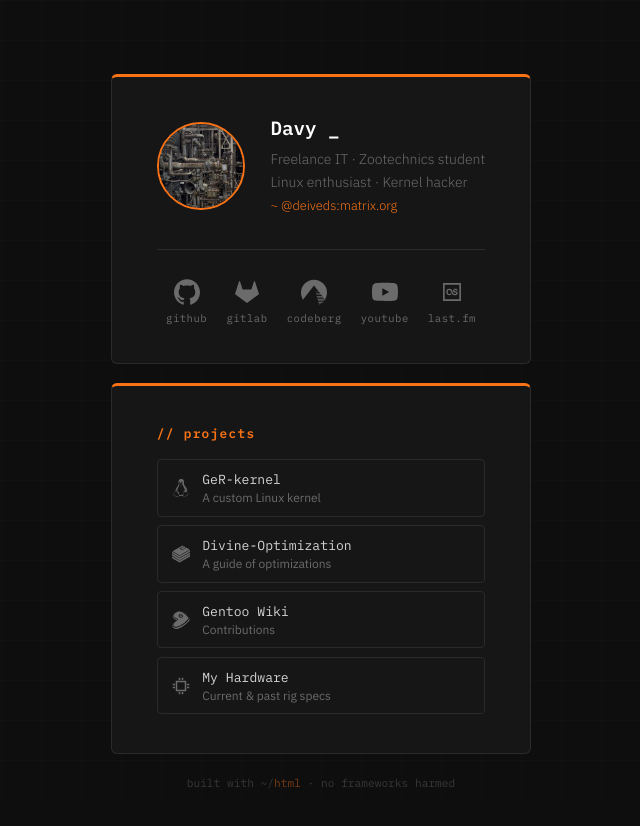
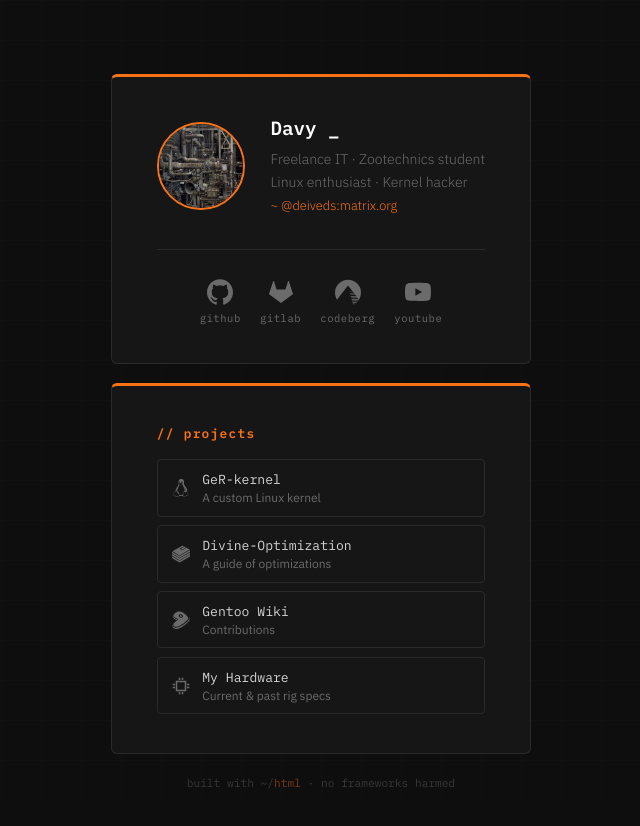
Before and after one commit to DavySD/davy-contact, a plain HTML site: page index.html in a window 1280 px wide. Shown: the whole page, without its empty margins (319-959 px from the left). Drawn offline with Linux system fonts and the light colour scheme.

Commit message:
remove lastfm

```diff
--- a/index.html
+++ b/index.html
@@ -238,11 +238,6 @@
       <span>youtube</span>
     </a>
 
-    <a class="link-item" href="https://www.last.fm/user/Havana-lambda" target="_blank" rel="noopener">
-      <svg viewBox="0 0 32 32"><path d="M5 5v22h22V5zm2 2h18v18H7zm5.611 5.107c-2.36 0-3.611 1.495-3.611 4.03c0 2.438 1.251 3.756 3.498 3.756c1.812 0 2.68-.85 2.68-.85l-.512-1.397s-.832.932-2.084.932c-1.108 0-1.896-.963-1.896-2.504c0-1.974.993-2.678 1.974-2.678c1.817 0 2.044 1.457 2.758 3.69c.512 1.554 1.477 2.807 4.252 2.807c1.987 0 3.334-.61 3.33-2.215c0-1.992-1.712-2.208-3.143-2.518c-.705-.162-.916-.45-.916-.931c0-.547.434-.868 1.14-.868c.77 0 1.185.289 1.251.98l1.607-.193c-.127-1.445-1.12-2.039-2.757-2.039c-1.44 0-2.856.542-2.856 2.293c0 1.09.53 1.782 1.861 2.102c1.23.289 2.184.38 2.184 1.252c0 .595-.578.836-1.668.836c-1.62 0-2.293-.85-2.678-2.024c-.876-2.649-1.196-4.46-4.414-4.46z"/></svg>
-      <span>last.fm</span>
-    </a>
-
   </nav>
 </div>
 
```
